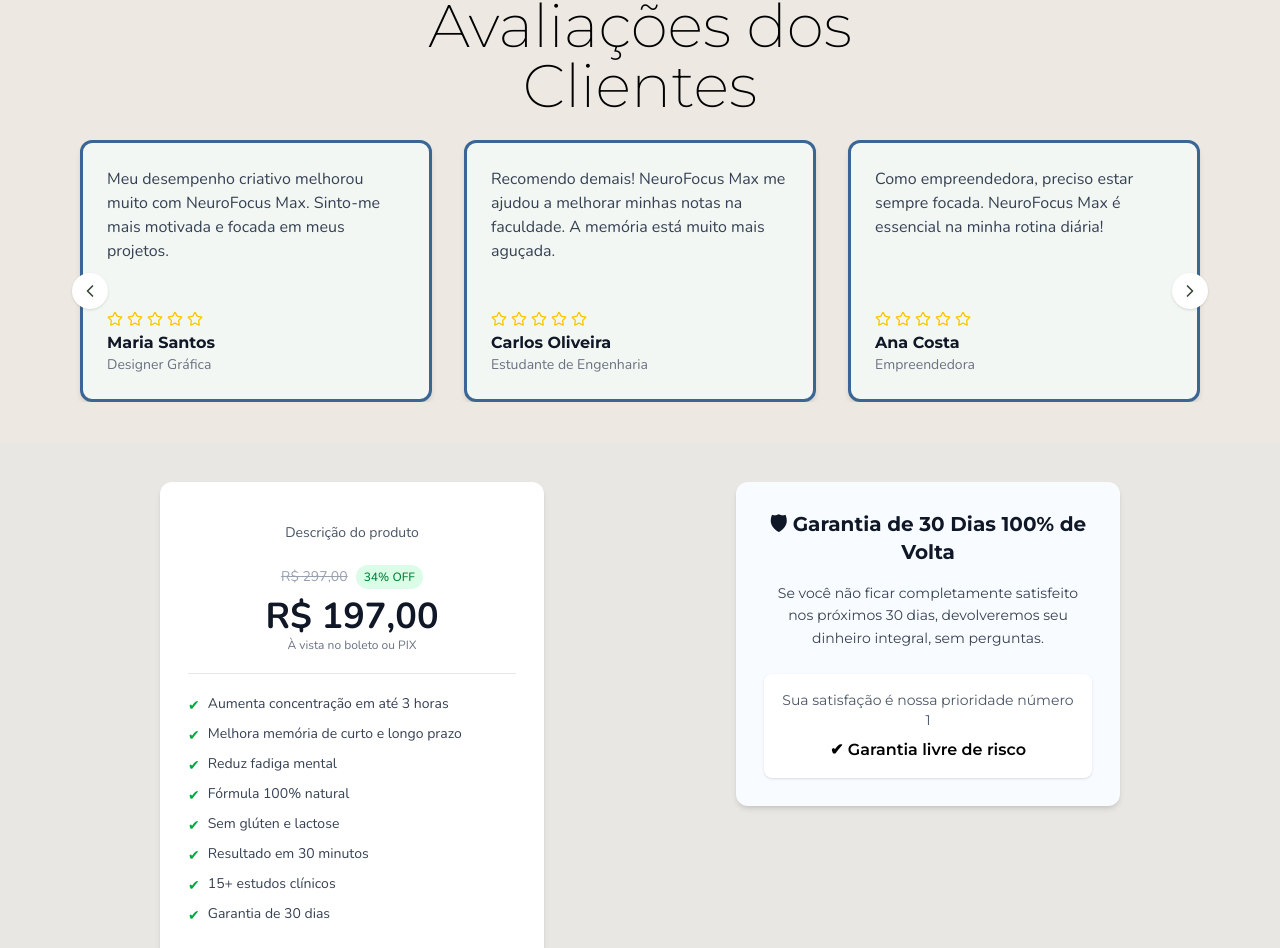
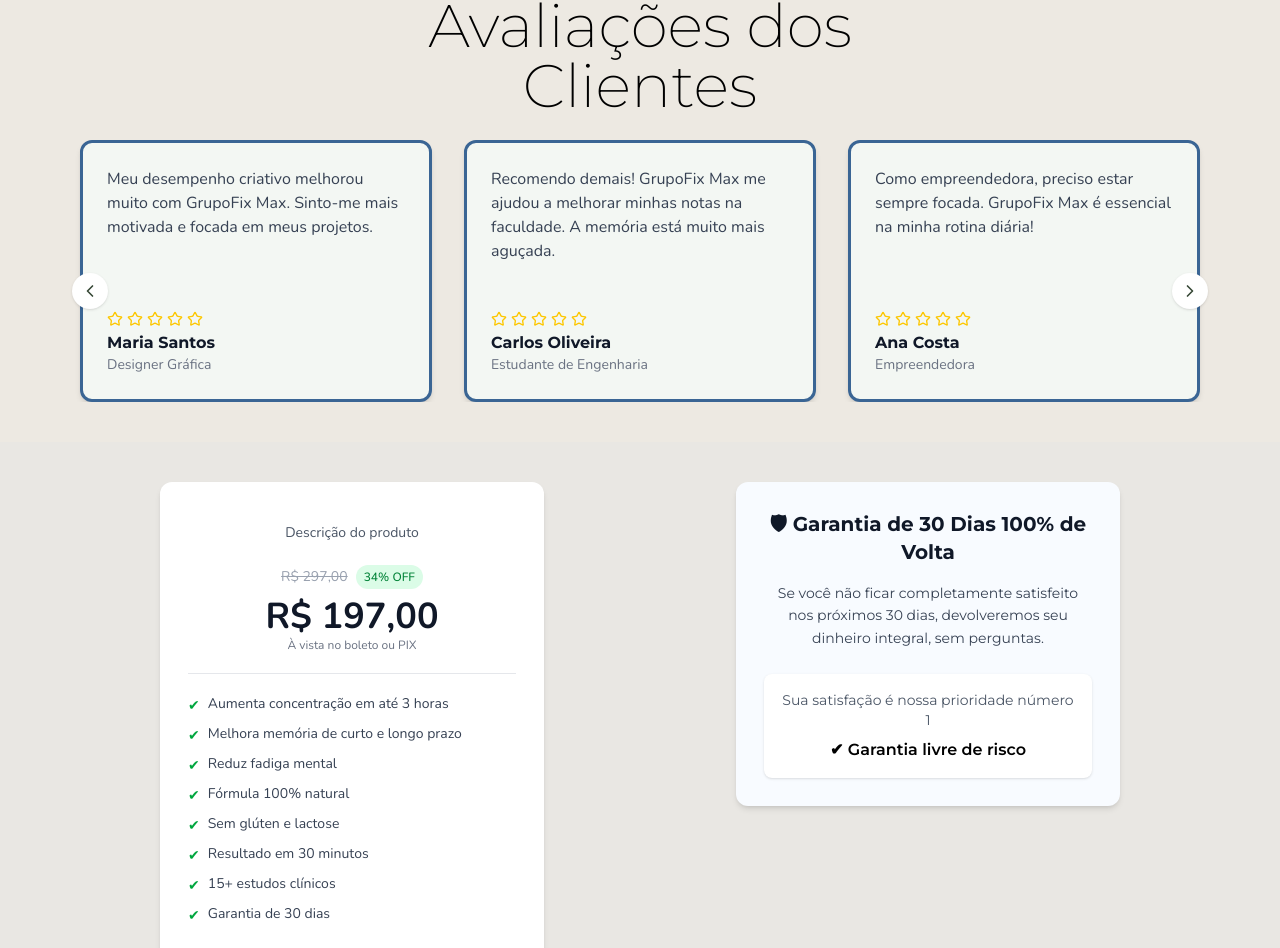
Before and after one commit to AndersonMeloo/GrupoSix, a Next.js app: page / in a window 1280 px wide. Shown: the part 2029-2977 px from the top of the page. Built offline with nearby package versions, Linux system fonts and the light colour scheme; a web font is replaced by a local one.

Commit message:
chore: trocando textos

```diff
--- a/src/app/components/Testimonial.tsx
+++ b/src/app/components/Testimonial.tsx
@@ -11,22 +11,22 @@
 
 const testimonials: Testimonial[] = [
     {
-        text: "Comecei a usar NeuroFocus Max há 2 meses e já sinto uma diferença notável na minha concentração durante o trabalho. Consigo fazer mais tarefas em menos tempo!",
+        text: "Comecei a usar GrupoFix Max há 2 meses e já sinto uma diferença notável na minha concentração durante o trabalho. Consigo fazer mais tarefas em menos tempo!",
         name: "João Silva",
         role: "Analista de Dados",
     },
     {
-        text: "Meu desempenho criativo melhorou muito com NeuroFocus Max. Sinto-me mais motivada e focada em meus projetos.",
+        text: "Meu desempenho criativo melhorou muito com GrupoFix Max. Sinto-me mais motivada e focada em meus projetos.",
         name: "Maria Santos",
         role: "Designer Gráfica",
     },
     {
-        text: "Recomendo demais! NeuroFocus Max me ajudou a melhorar minhas notas na faculdade. A memória está muito mais aguçada.",
+        text: "Recomendo demais! GrupoFix Max me ajudou a melhorar minhas notas na faculdade. A memória está muito mais aguçada.",
         name: "Carlos Oliveira",
         role: "Estudante de Engenharia",
     },
     {
-        text: "Como empreendedora, preciso estar sempre focada. NeuroFocus Max é essencial na minha rotina diária!",
+        text: "Como empreendedora, preciso estar sempre focada. GrupoFix Max é essencial na minha rotina diária!",
         name: "Ana Costa",
         role: "Empreendedora",
     },
@@ -36,7 +36,7 @@
         role: "Programador",
     },
     {
-        text: "NeuroFocus Max transformou minha produtividade. Estou muito mais confiante e focada em minhas metas diárias.",
+        text: "GrupoFix Max transformou minha produtividade. Estou muito mais confiante e focada em minhas metas diárias.",
         name: "Isabella Torres",
         role: "Gerente de Projetos",
     },
```
